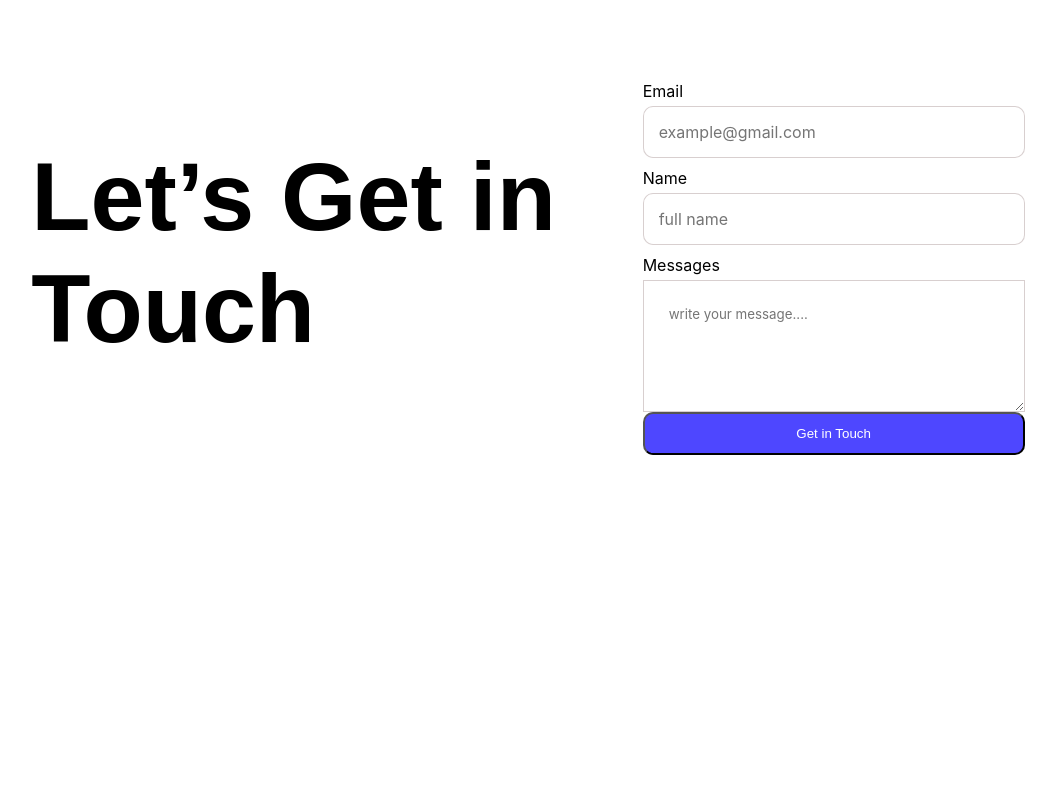
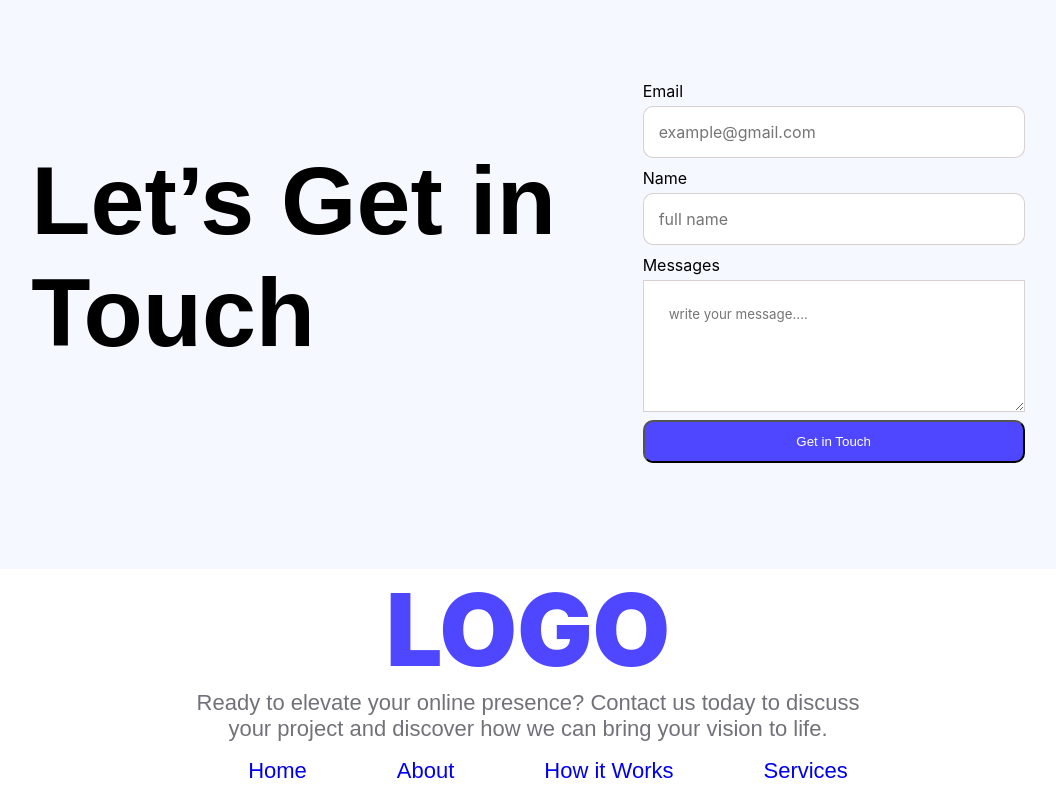
Before and after one commit to sabbirsohag-1509/first-assignment-repo, a plain HTML site: page index.html in a window 1280 px wide. Shown: the part 1956-2756 px from the top of the page, without its empty margins (112-1168 px from the left). Before the commit the page ends 2481 px from the top, so only its background shows below. Drawn offline with Linux system fonts and the light colour scheme.

Commit message:
after-completed-footer-area

```diff
--- a/index.html
+++ b/index.html
@@ -83,6 +83,9 @@
         </section>
 
                     <!-- feedback-section  -->
+        <section>
+
+        </section>
 
 
 
@@ -107,6 +110,27 @@
                 </div>
             </div>
         </section>
+         <br>
+         <br>
     </main>
+
+                 <!-- footer  -->
+
+        <footer>
+            <div class="footer-content">
+                <h1 class="footer-title inter">LOGO</h1>
+                 <h4 class="footer-description raleway">Ready to elevate your online presence? Contact us today to discuss <br> your project and discover how we can bring your vision to life.</h4>
+            </div>
+            <div class="footer-nav raleway">
+                <ul>
+                    <li><a href="#">Home</a></li>
+                    <li><a href="#">About</a></li>
+                    <li><a href="#">How it Works</a></li>
+                    <li><a href="#">Services</a></li>
+                </ul>
+            </div>
+
+        </footer>
+
 </body>
 </html>
--- a/style.css
+++ b/style.css
@@ -1,5 +1,5 @@
-    /* font-shared */
 
+         /* font-style-shared */
 .raleway{
   font-family: "Raleway", sans-serif;
   font-optical-sizing: auto;
@@ -10,7 +10,9 @@
   font-optical-sizing: auto;
   font-style: normal;
 }
-
+main{
+    background-color: #F5F8FF;
+}
 
 
         /* header-styles */
@@ -139,6 +141,7 @@
     display: flex;
     justify-content: space-around;
     align-items: center;
+
 }
 
 .form-input-area{
@@ -168,6 +171,7 @@
     padding: 12px 36px;
     border-radius: 10px;
     cursor: pointer;
+    margin-top: 8px;
 }
 .form-title h1{
     font-size: 97px;
@@ -205,3 +209,40 @@
     border-radius: 10px;
     cursor: pointer;
 }
+
+            /* footer styles */
+
+.footer-content{
+    text-align: center;
+}
+.footer-title{
+    font-size: 100px;
+    font-weight: 900;
+    color: #4E47FF;
+    margin: 0;
+}
+.footer-description{
+    font-size: 22px;
+    color: #252432a5;
+    font-weight: 500;
+    text-align: center;
+    margin: 0;
+}
+
+.footer-nav ul{
+    display: flex;
+    justify-content: center;
+    gap: 90px;
+}
+.footer-nav li a{
+    text-decoration: none;
+}
+.footer-nav li{
+    list-style: none;
+    font-size: 22px;
+    color: #252432a5;
+    font-weight: 500;
+}
+.footer-nav li a:hover{
+    color: #000000;
+}
```
